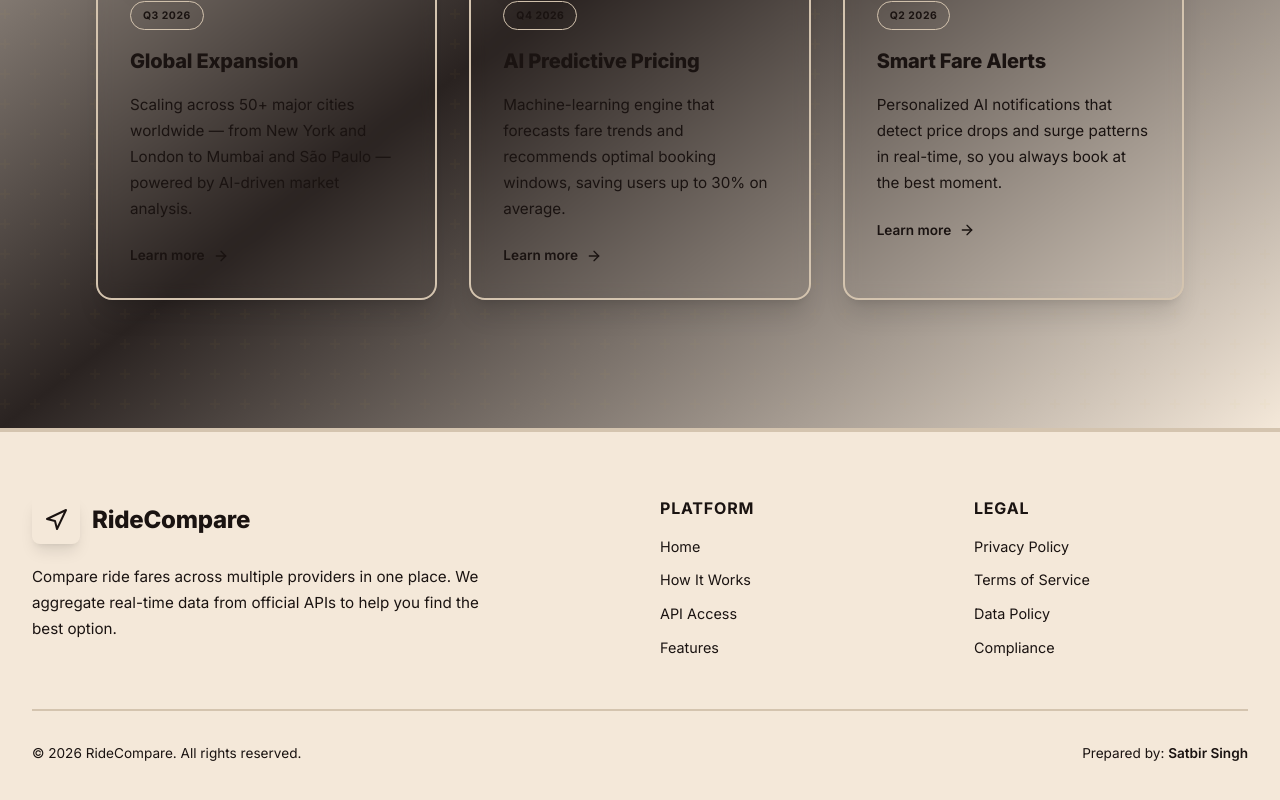
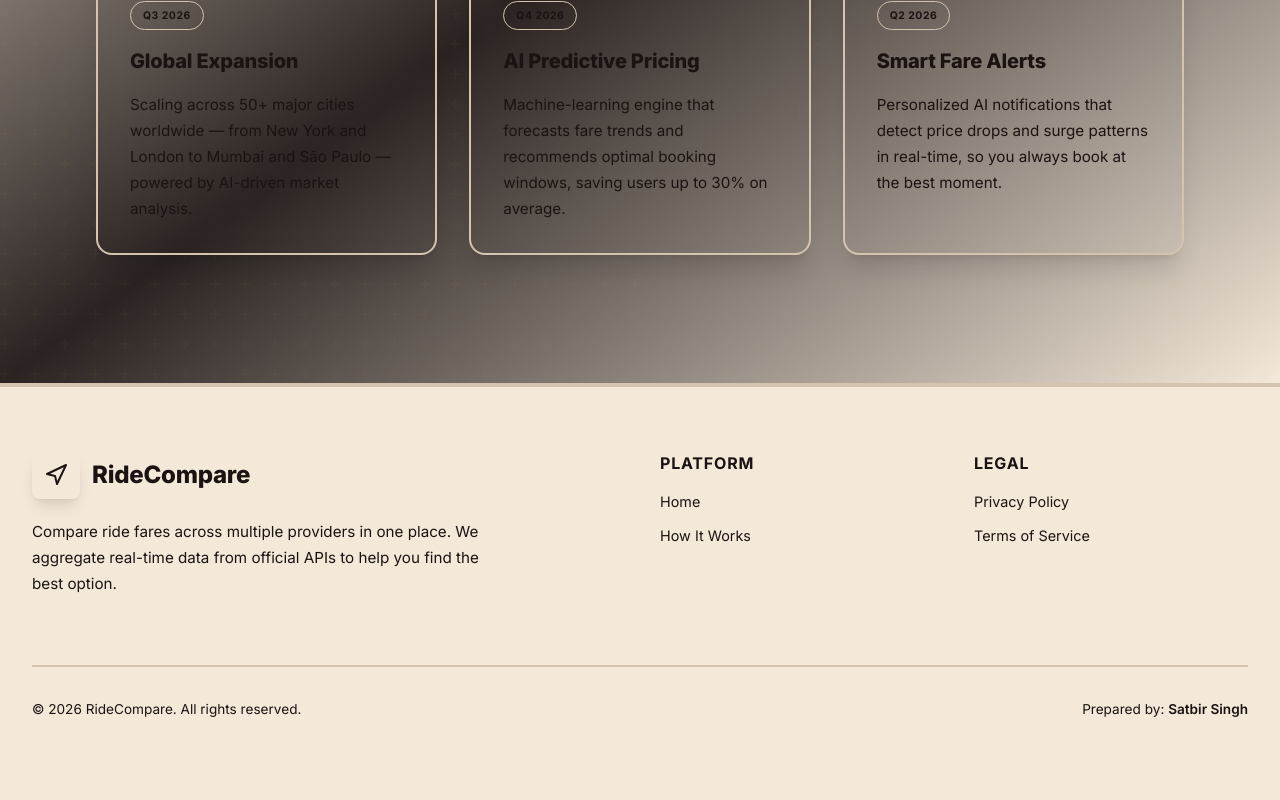
Before and after one commit to Satbir-Singh-42/RideCompare, a React (Vite) app: page /how-it-works in a window 1280 px wide. Shown: the part 5233-6033 px from the top of the page. Built offline with nearby package versions, Linux system fonts and the light colour scheme.

Commit message:
refactor: Remove unused elements and improve layout component structure

```diff
--- a/src/app/components/HowItWorksPage.tsx
+++ b/src/app/components/HowItWorksPage.tsx
@@ -13,7 +13,6 @@ import {
   Bell,
   Sparkles,
   CheckCircle2,
-  ArrowRight,
 } from "lucide-react";
 import { useEffect } from "react";
 
@@ -542,13 +541,6 @@ export function HowItWorksPage() {
                     style={{ fontSize: "0.95rem", lineHeight: 1.7 }}>
                     {item.desc}
                   </p>
-
-                  <div className="mt-6 flex items-center gap-2 text-accent group-hover:gap-3 transition-all">
-                    <span style={{ fontSize: "0.85rem", fontWeight: 600 }}>
-                      Learn more
-                    </span>
-                    <ArrowRight className="w-4 h-4" />
-                  </div>
                 </div>
               </div>
             ))}
--- a/src/app/components/Layout.tsx
+++ b/src/app/components/Layout.tsx
@@ -150,16 +150,6 @@ export function Layout() {
                   style={{ fontSize: "0.9rem" }}>
                   How It Works
                 </Link>
-                <span
-                  className="text-primary-foreground/50"
-                  style={{ fontSize: "0.9rem" }}>
-                  API Access
-                </span>
-                <span
-                  className="text-primary-foreground/50"
-                  style={{ fontSize: "0.9rem" }}>
-                  Features
-                </span>
               </div>
             </div>
             <div>
@@ -174,24 +164,14 @@ export function Layout() {
               </h4>
               <div className="flex flex-col gap-3">
                 <span
-                  className="text-primary-foreground/70 hover:text-accent cursor-pointer transition-colors"
+                  className="text-primary-foreground/50"
                   style={{ fontSize: "0.9rem" }}>
                   Privacy Policy
                 </span>
                 <span
-                  className="text-primary-foreground/70 hover:text-accent cursor-pointer transition-colors"
+                  className="text-primary-foreground/50"
                   style={{ fontSize: "0.9rem" }}>
                   Terms of Service
-                </span>
-                <span
-                  className="text-primary-foreground/70 hover:text-accent cursor-pointer transition-colors"
-                  style={{ fontSize: "0.9rem" }}>
-                  Data Policy
-                </span>
-                <span
-                  className="text-primary-foreground/70 hover:text-accent cursor-pointer transition-colors"
-                  style={{ fontSize: "0.9rem" }}>
-                  Compliance
                 </span>
               </div>
             </div>
```
